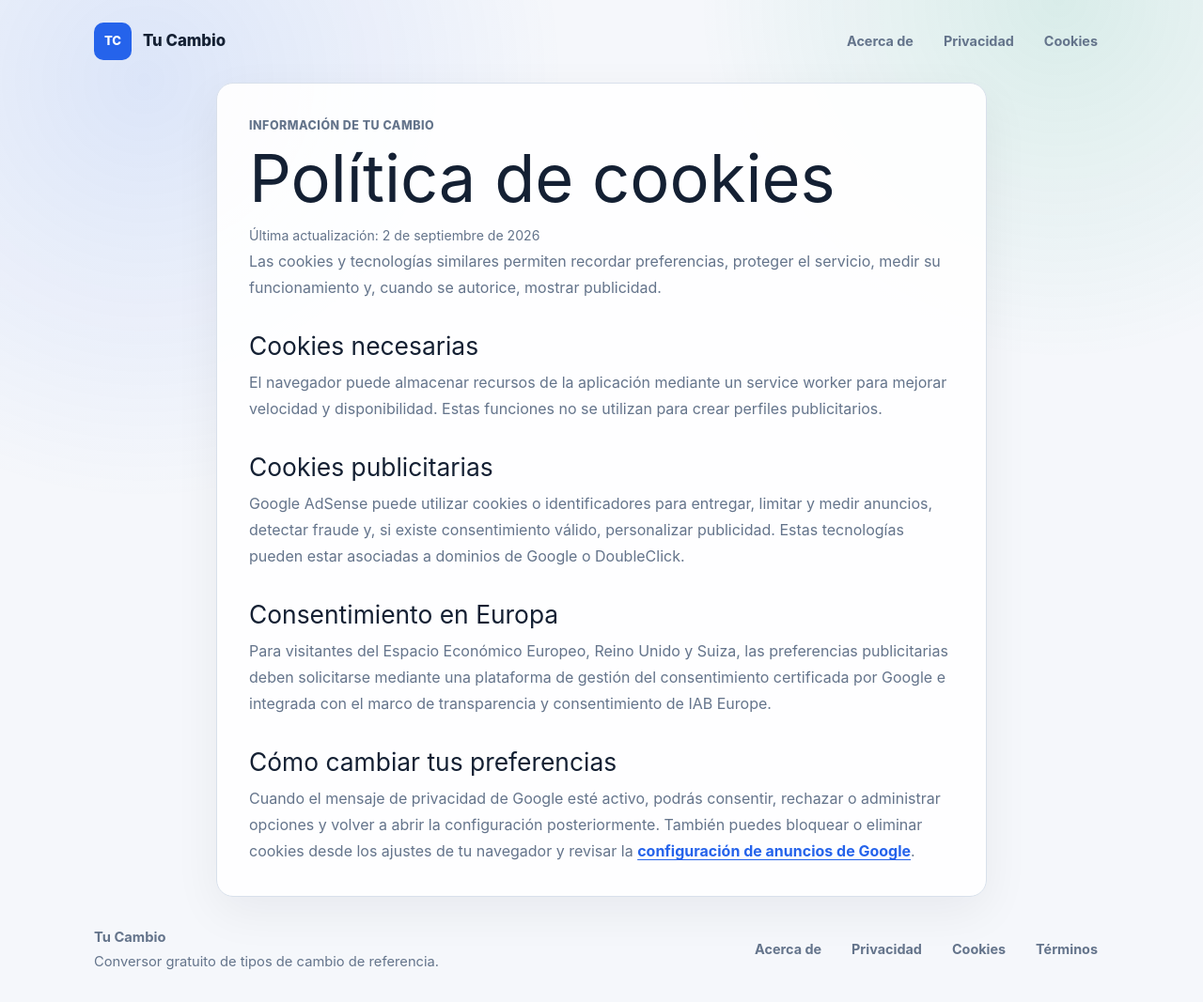
After one commit to emanuelv793-max/Tu-Cambio, a Flask app: page /cookies in a window 1280 px wide. The commit adds this page. Shown: the whole page at 94% size. Run offline with Flask 3, Linux system fonts and the light colour scheme; some libraries are stand-ins or nearby versions.

Commit message:
feat: prepare site for Google AdSense monetization

```diff
--- a/app.py
+++ b/app.py
@@ -33,6 +33,7 @@ from rate_service import RateQuote, RateService
 WHOLE_NUMBER_CURRENCIES = {"JPY", "KRW", "PYG", "VES"}
 DEFAULT_HISTORY_LIMIT = 6
 DEFAULT_PUBLIC_BASE_URL = "https://tu-cambio.vercel.app"
+DEFAULT_ADSENSE_PUBLISHER_ID = "ca-pub-4347223649983931"
 
 
 def resolve_database_path() -> Path:
@@ -53,6 +54,7 @@ def create_app(test_config: dict[str, Any] | None = None) -> Flask:
     app.config.from_mapping(
         APP_NAME="Tu Cambio",
         PUBLIC_BASE_URL=os.environ.get("PUBLIC_BASE_URL", DEFAULT_PUBLIC_BASE_URL).rstrip("/"),
+        ADSENSE_PUBLISHER_ID=os.environ.get("ADSENSE_PUBLISHER_ID", DEFAULT_ADSENSE_PUBLISHER_ID),
         DATABASE_PATH=resolve_database_path(),
         RATE_CACHE_TTL_SECONDS=int(os.environ.get("RATE_CACHE_TTL_SECONDS", "900")),
         RATE_REQUEST_TIMEOUT_SECONDS=float(os.environ.get("RATE_REQUEST_TIMEOUT_SECONDS", "5")),
@@ -77,7 +79,9 @@ def create_app(test_config: dict[str, Any] | None = None) -> Flask:
         response.headers.setdefault("Referrer-Policy", "strict-origin-when-cross-origin")
         response.headers.setdefault("X-Frame-Options", "SAMEORIGIN")
         response.headers.setdefault("Permissions-Policy", "geolocation=(), camera=(), microphone=()")
-        if request.method == "GET" and request.endpoint in {"home", "pair_page", "sitemap", "robots"}:
+        if request.method == "GET" and request.endpoint in {
+            "home", "pair_page", "sitemap", "robots", "privacy", "cookies", "terms", "about"
+        }:
             response.headers.setdefault("Cache-Control", "public, s-maxage=3600, stale-while-revalidate=86400")
         elif request.method != "GET" or request.endpoint in {"convert", "history", "subscribe_alerts"}:
             response.headers.setdefault("Cache-Control", "no-store")
@@ -165,6 +169,22 @@ def create_app(test_config: dict[str, Any] | None = None) -> Flask:
     def health():
         return jsonify({"status": "ok"})
 
+    @app.route("/privacidad")
+    def privacy():
+        return render_legal_page("privacy")
+
+    @app.route("/cookies")
+    def cookies():
+        return render_legal_page("cookies")
+
+    @app.route("/terminos")
+    def terms():
+        return render_legal_page("terms")
+
+    @app.route("/acerca-de")
+    def about():
+        return render_legal_page("about")
+
     @app.route("/robots.txt")
     def robots():
         sitemap_url = public_url("/sitemap.xml")
@@ -185,6 +205,15 @@ def create_app(test_config: dict[str, Any] | None = None) -> Flask:
         urlset = Element("urlset", xmlns=namespace)
 
         urls = [(public_url("/"), "1.0")]
+        urls.extend(
+            (public_url(path), priority)
+            for path, priority in (
+                ("/acerca-de", "0.5"),
+                ("/privacidad", "0.4"),
+                ("/cookies", "0.3"),
+                ("/terminos", "0.3"),
+            )
+        )
         urls.extend(
             (public_url(url_for("pair_page", pair_slug=build_pair_slug(base, quote))), "0.8")
             for base, quote in INDEXABLE_PAIRS
@@ -221,6 +250,39 @@ def create_app(test_config: dict[str, Any] | None = None) -> Flask:
 def public_url(path: str) -> str:
     """Build stable canonical URLs even when Vercel serves a preview hostname."""
     return f"{current_app.config['PUBLIC_BASE_URL']}/{path.lstrip('/')}"
+
+
+def render_legal_page(page_key: str):
+    pages = {
+        "privacy": {
+            "title": "Política de privacidad | Tu Cambio",
+            "description": "Cómo Tu Cambio trata los datos, las cookies y la publicidad de Google AdSense.",
+        },
+        "cookies": {
+            "title": "Política de cookies | Tu Cambio",
+            "description": "Información sobre cookies, consentimiento y publicidad en Tu Cambio.",
+        },
+        "terms": {
+            "title": "Términos de uso | Tu Cambio",
+            "description": "Condiciones de uso y limitaciones del conversor de divisas Tu Cambio.",
+        },
+        "about": {
+            "title": "Acerca de Tu Cambio | Conversor de divisas",
+            "description": "Conoce el propósito, la metodología y las fuentes del conversor Tu Cambio.",
+        },
+    }
+    page = pages[page_key]
+    canonical_url = public_url(request.path)
+    return render_template(
+        "legal.html",
+        app_name=current_app.config["APP_NAME"],
+        page_key=page_key,
+        page_title=page["title"],
+        page_description=page["description"],
+        canonical_url=canonical_url,
+        adsense_client=current_app.config["ADSENSE_PUBLISHER_ID"],
+        frontend_css_url=url_for("static", filename="app-dist/assets/app.css"),
+    )
 
 
 def build_seo_content(
@@ -422,6 +484,10 @@ def render_pair_page(base_currency: str, quote_currency: str, canonical_home: bo
         "quickPairs": quick_pairs,
         "historyItems": [],
         "seoContent": seo_content,
+        "monetization": {
+            "provider": "Google AdSense",
+            "publisherId": current_app.config["ADSENSE_PUBLISHER_ID"],
+        },
         "metrics": {
             "currencies": len(CURRENCIES),
             "featuredPairs": len(FEATURED_PAIRS),
@@ -449,6 +515,7 @@ def render_pair_page(base_currency: str, quote_currency: str, canonical_home: bo
         quote_currency=quote_currency,
         quick_pairs=quick_pairs,
         robots_content="index,follow,max-image-preview:large,max-snippet:-1,max-video-preview:-1",
+        adsense_client=current_app.config["ADSENSE_PUBLISHER_ID"],
         frontend_css_url=url_for("static", filename="app-dist/assets/app.css"),
         frontend_js_url=url_for("static", filename="app-dist/assets/app.js"),
     )
--- a/templates/index.html
+++ b/templates/index.html
@@ -7,6 +7,7 @@
   <meta name="description" content="{{ page_description }}">
   <meta name="robots" content="{{ robots_content }}">
   <meta name="application-name" content="{{ app_name }}">
+  <meta name="google-adsense-account" content="{{ adsense_client }}">
   <meta name="format-detection" content="telephone=no">
   <meta name="theme-color" content="#f97316">
   <link rel="canonical" href="{{ canonical_url }}">
@@ -27,6 +28,8 @@
   <script type="application/ld+json">{{ seo_schema | tojson }}</script>
   <link rel="stylesheet" href="{{ frontend_css_url }}">
   <link rel="modulepreload" href="{{ frontend_js_url }}">
+  <link rel="preconnect" href="https://pagead2.googlesyndication.com" crossorigin>
+  <script async src="https://pagead2.googlesyndication.com/pagead/js/adsbygoogle.js?client={{ adsense_client }}" crossorigin="anonymous"></script>
 </head>
 <body>
   <div id="root">
--- /dev/null
+++ b/templates/legal.html
@@ -0,0 +1,116 @@
+<!DOCTYPE html>
+<html lang="es">
+<head>
+  <meta charset="UTF-8">
+  <meta name="viewport" content="width=device-width, initial-scale=1">
+  <title>{{ page_title }}</title>
+  <meta name="description" content="{{ page_description }}">
+  <meta name="robots" content="index,follow,max-snippet:-1">
+  <meta name="google-adsense-account" content="{{ adsense_client }}">
+  <meta name="theme-color" content="#2563eb">
+  <link rel="canonical" href="{{ canonical_url }}">
+  <link rel="icon" href="{{ url_for('static', filename='icon.svg') }}" type="image/svg+xml">
+  <link rel="stylesheet" href="{{ frontend_css_url }}">
+  <link rel="preconnect" href="https://pagead2.googlesyndication.com" crossorigin>
+  <script async src="https://pagead2.googlesyndication.com/pagead/js/adsbygoogle.js?client={{ adsense_client }}" crossorigin="anonymous"></script>
+</head>
+<body>
+  <div class="app-shell legal-shell">
+    <header class="site-header">
+      <a href="/" class="brand" aria-label="Tu Cambio, inicio"><span>TC</span>{{ app_name }}</a>
+      <nav class="top-nav" aria-label="Navegación legal">
+        <a href="/acerca-de">Acerca de</a>
+        <a href="/privacidad">Privacidad</a>
+        <a href="/cookies">Cookies</a>
+      </nav>
+    </header>
+
+    <main>
+      <article class="content-section legal-content">
+        <p class="eyebrow">Información de Tu Cambio</p>
+
+        {% if page_key == "privacy" %}
+          <h1>Política de privacidad</h1>
+          <p class="legal-updated">Última actualización: 2 de septiembre de 2026</p>
+          <p>Esta política explica qué información trata Tu Cambio, con qué finalidad y qué tecnologías pueden intervenir cuando utilizas el conversor.</p>
+
+          <h2>Información tratada por el servicio</h2>
+          <p>Al realizar una conversión se procesan la cantidad introducida, las monedas seleccionadas, el resultado, la tasa, la fuente y la fecha. El servicio puede conservar temporalmente estos datos técnicos para mostrar conversiones recientes y mantener el funcionamiento de la aplicación. No se requiere una cuenta para usar la calculadora.</p>
+          <p>Si una persona se apunta voluntariamente a una función de alertas, se tratarán el correo facilitado y el par de monedas seleccionado para gestionar esa solicitud.</p>
+
+          <h2>Publicidad de Google</h2>
+          <p>Tu Cambio está preparado para utilizar Google AdSense. Google y otros proveedores publicitarios pueden emplear cookies, balizas web, direcciones IP u otros identificadores para medir, limitar y personalizar anuncios, según el consentimiento y la configuración aplicables.</p>
+          <p>Los proveedores externos, incluido Google, pueden utilizar cookies para mostrar anuncios basados en visitas anteriores a este sitio o a otros sitios. El uso de cookies publicitarias permite a Google y a sus socios seleccionar anuncios para los usuarios.</p>
+          <p>Puedes consultar <a href="https://policies.google.com/technologies/partner-sites?hl=es" rel="noopener noreferrer">cómo utiliza Google la información de sitios asociados</a> y gestionar la personalización en <a href="https://adssettings.google.com/" rel="noopener noreferrer">Configuración de anuncios de Google</a>.</p>
+
+          <h2>Base y finalidad del tratamiento</h2>
+          <p>Los datos técnicos necesarios para responder a una conversión se tratan para prestar el servicio solicitado y proteger su funcionamiento. Las funciones opcionales se basan en la solicitud de la persona usuaria. Las tecnologías publicitarias sujetas a consentimiento se gestionarán mediante una plataforma de consentimiento compatible.</p>
+
+          <h2>Conservación y seguridad</h2>
+          <p>La información se conserva solo durante el tiempo necesario para las finalidades descritas o para cumplir obligaciones aplicables. Se aplican medidas razonables de seguridad, aunque ningún sistema conectado a Internet puede garantizar una protección absoluta.</p>
+
+          <h2>Opciones y derechos</h2>
+          <p>Puedes rechazar o modificar las preferencias publicitarias mediante el mensaje de consentimiento cuando esté disponible. También puedes configurar o borrar cookies desde el navegador. Para consultas sobre el proyecto, utiliza el <a href="https://github.com/emanuelv793-max/Tu-Cambio/issues" rel="noopener noreferrer">canal de contacto del repositorio</a> sin publicar datos sensibles.</p>
+
+        {% elif page_key == "cookies" %}
+          <h1>Política de cookies</h1>
+          <p class="legal-updated">Última actualización: 2 de septiembre de 2026</p>
+          <p>Las cookies y tecnologías similares permiten recordar preferencias, proteger el servicio, medir su funcionamiento y, cuando se autorice, mostrar publicidad.</p>
+
+          <h2>Cookies necesarias</h2>
+          <p>El navegador puede almacenar recursos de la aplicación mediante un service worker para mejorar velocidad y disponibilidad. Estas funciones no se utilizan para crear perfiles publicitarios.</p>
+
+          <h2>Cookies publicitarias</h2>
+          <p>Google AdSense puede utilizar cookies o identificadores para entregar, limitar y medir anuncios, detectar fraude y, si existe consentimiento válido, personalizar publicidad. Estas tecnologías pueden estar asociadas a dominios de Google o DoubleClick.</p>
+
+          <h2>Consentimiento en Europa</h2>
+          <p>Para visitantes del Espacio Económico Europeo, Reino Unido y Suiza, las preferencias publicitarias deben solicitarse mediante una plataforma de gestión del consentimiento certificada por Google e integrada con el marco de transparencia y consentimiento de IAB Europe.</p>
+
+          <h2>Cómo cambiar tus preferencias</h2>
+          <p>Cuando el mensaje de privacidad de Google esté activo, podrás consentir, rechazar o administrar opciones y volver a abrir la configuración posteriormente. También puedes bloquear o eliminar cookies desde los ajustes de tu navegador y revisar la <a href="https://adssettings.google.com/" rel="noopener noreferrer">configuración de anuncios de Google</a>.</p>
+
+        {% elif page_key == "terms" %}
+          <h1>Términos de uso</h1>
+          <p class="legal-updated">Última actualización: 2 de septiembre de 2026</p>
+          <p>Al utilizar Tu Cambio aceptas estas condiciones. Si no estás de acuerdo, no utilices el servicio.</p>
+
+          <h2>Servicio informativo</h2>
+          <p>Las conversiones son estimaciones calculadas con tasas externas de referencia. No constituyen asesoramiento financiero, una cotización vinculante ni una oferta de compra o venta de divisas.</p>
+
+          <h2>Comisiones y diferencias</h2>
+          <p>Bancos, tarjetas, plataformas de pago y casas de cambio pueden aplicar márgenes, redondeos, impuestos o comisiones distintos. Comprueba siempre el importe definitivo con la entidad que procesará la operación.</p>
+
+          <h2>Disponibilidad</h2>
+          <p>Se procura mantener la información disponible y actualizada, pero no se garantiza que el servicio sea ininterrumpido, que todas las tasas estén disponibles ni que carezca de errores. El uso de los resultados es responsabilidad de la persona usuaria.</p>
+
+          <h2>Uso permitido</h2>
+          <p>No está permitido abusar de los endpoints, automatizar solicitudes de forma que degrade el servicio, intentar vulnerar la aplicación ni utilizarla para actividades ilícitas.</p>
+
+        {% elif page_key == "about" %}
+          <h1>Acerca de Tu Cambio</h1>
+          <p>Tu Cambio es un conversor gratuito en español creado para consultar de forma rápida cuánto vale una cantidad en otra moneda.</p>
+
+          <h2>Nuestra metodología</h2>
+          <p>La aplicación consulta una fuente externa de tipos de cambio, muestra la tasa aplicada y su fecha de actualización, y reutiliza temporalmente la última respuesta para ofrecer una experiencia rápida. Las tasas son referencias informativas y no incorporan las comisiones particulares de cada proveedor.</p>
+
+          <h2>Qué ofrece</h2>
+          <p>El servicio admite más de 30 monedas de América, Europa y Asia, proporciona páginas específicas para pares relevantes y no exige registro para utilizar la calculadora.</p>
+
+          <h2>Transparencia</h2>
+          <p>El código y la evolución del proyecto pueden consultarse en <a href="https://github.com/emanuelv793-max/Tu-Cambio" rel="noopener noreferrer">GitHub</a>. Las incidencias técnicas pueden comunicarse mediante el sistema de issues del repositorio.</p>
+        {% endif %}
+      </article>
+    </main>
+
+    <footer class="site-footer">
+      <div><strong>{{ app_name }}</strong><span>Conversor gratuito de tipos de cambio de referencia.</span></div>
+      <nav aria-label="Enlaces legales">
+        <a href="/acerca-de">Acerca de</a>
+        <a href="/privacidad">Privacidad</a>
+        <a href="/cookies">Cookies</a>
+        <a href="/terminos">Términos</a>
+      </nav>
+    </footer>
+  </div>
+</body>
+</html>
```
Also changed, not shown: frontend/src/App.jsx (+10 -1 lines), frontend/src/index.css (+44 -0 lines), tests/test_app.py (+18 -0 lines), README.md, static/app-dist/assets/app.css, static/app-dist/assets/app.js.
